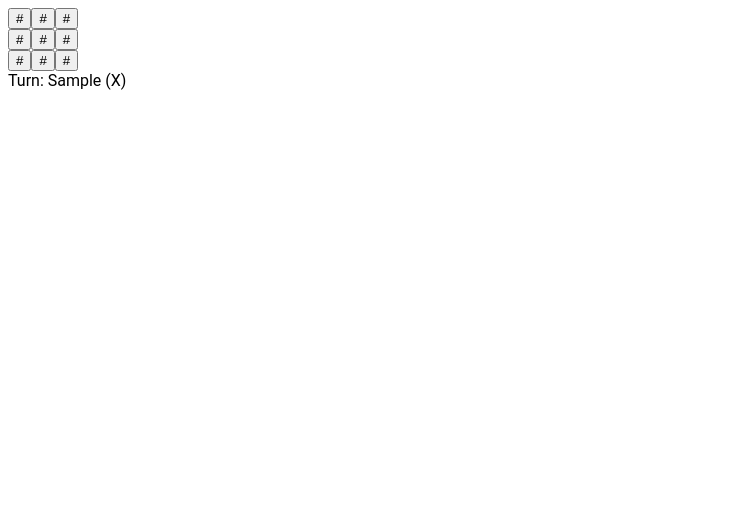
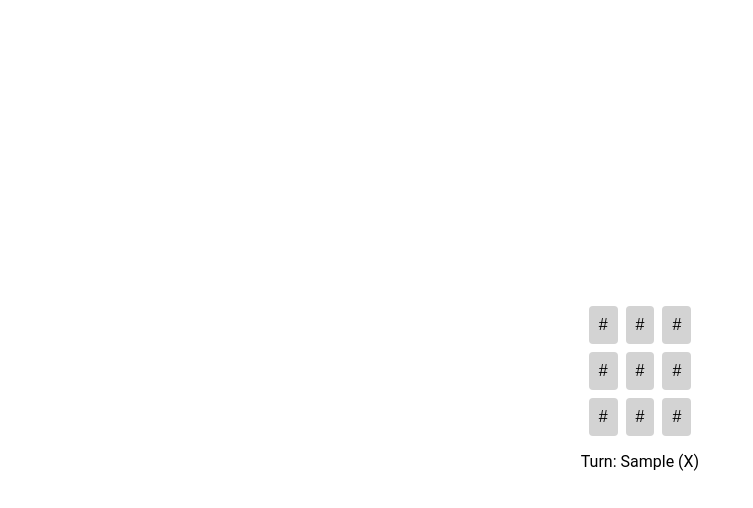
Before and after one commit to T876/tic-tac-toe, an Angular app: page / in a window 1280 px wide. Both pictures are taken after typing "Sample", "Sample" into the empty fields and a click on the button "Submit". Shown: the top 508 px of the page, without its empty margins (0-753 px from the left). Built offline with nearby package versions, Linux system fonts and the light colour scheme.

Commit message:
Basic styling

```diff
--- a/src/app/app.component.html
+++ b/src/app/app.component.html
@@ -1,3 +1,4 @@
+<div class="app">
   @if (turnService.playerOne.name === '' || turnService.playerTwo.name === '') {
     <div class="player-names">
       <h1>Enter your names</h1>
@@ -28,3 +29,4 @@
       </div>
     }
   }
+</div>
--- a/src/app/app.component.scss
+++ b/src/app/app.component.scss
@@ -0,0 +1,25 @@
+.app {
+    display: flex;
+    flex-direction: column;
+    align-items: center;
+    justify-content: center;
+    gap: 1em;
+    width: 100%;
+    height: 95vh;
+}
+
+.board {
+    display: flex;
+    flex-direction: column;
+    align-items: center;
+    justify-content: center;
+    gap: 0.5em;
+}
+
+.row {
+    display: flex;
+    flex-direction: row;
+    align-items: center;
+    justify-content: center;
+    gap: 0.5em;
+}
--- a/src/app/components/square/square.component.html
+++ b/src/app/components/square/square.component.html
@@ -1 +1 @@
-<button (click)="pickSquare()">{{ value() }}</button>
+<button class="square" (click)="pickSquare()">{{ value() }}</button>
--- a/src/app/components/square/square.component.scss
+++ b/src/app/components/square/square.component.scss
@@ -0,0 +1,13 @@
+.square {
+    padding: 10px;
+    font-size: 1rem;
+    border: none;
+    background-color: lightgray;
+    border-radius: 0.25rem;
+    cursor: pointer;
+    transition: background-color 0.3s ease;
+
+    &:hover {
+        background-color: darkgray;
+    }
+}
```
Lines whose indentation alone changed are shown as unchanged.
